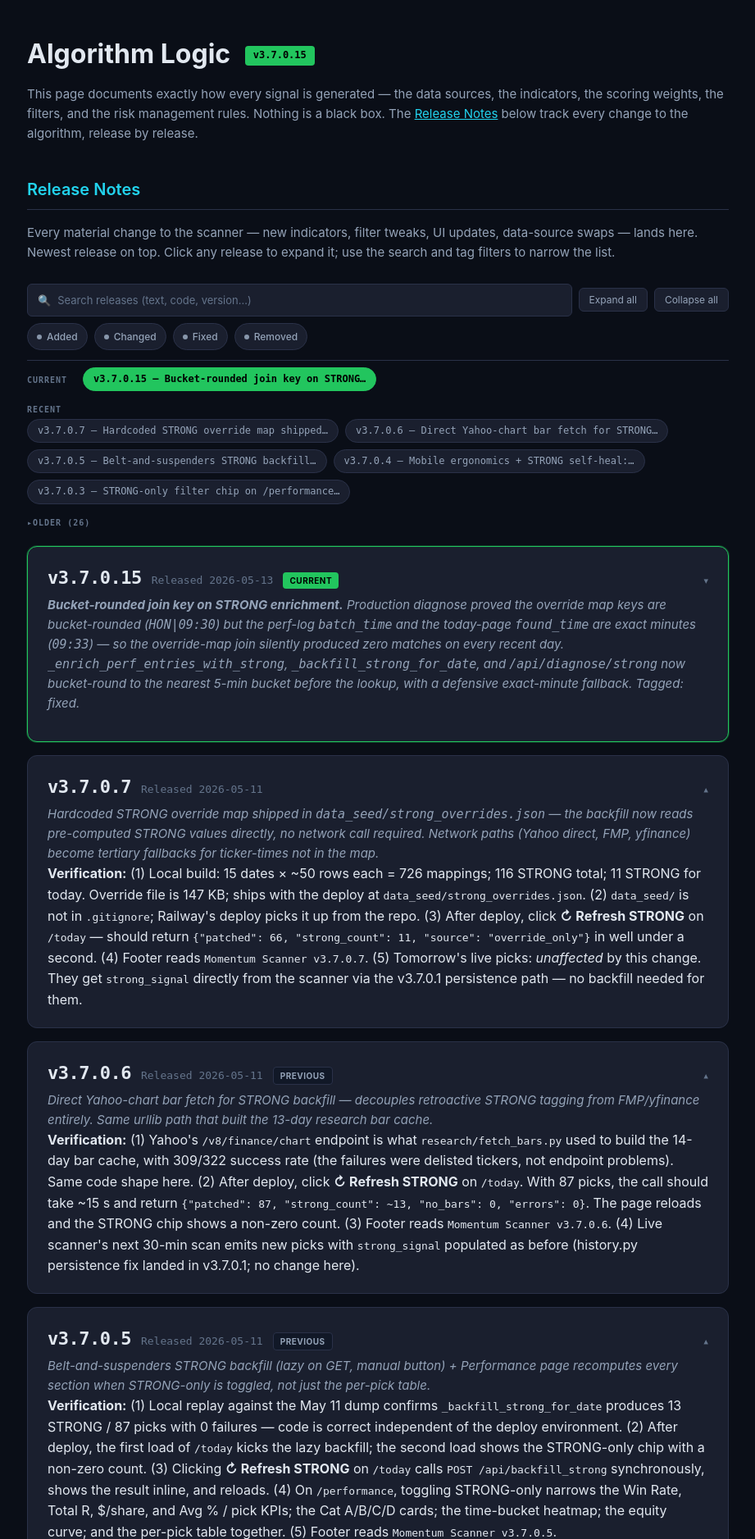
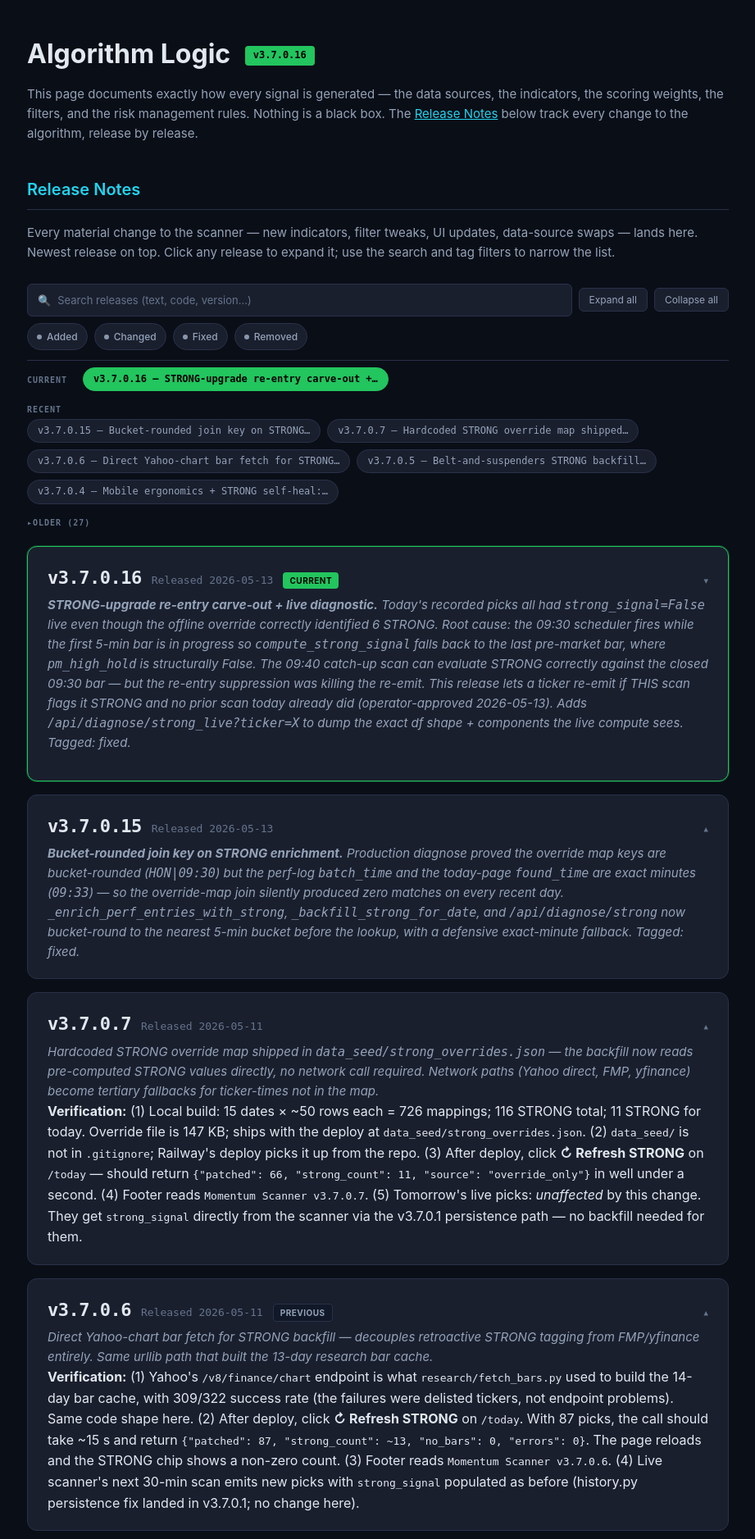
Before and after one commit to raveeshbhasin-assistant/momentum-scanner, a FastAPI app: page /logic in a window 1280 px wide. Shown: the part 70-1947 px from the top of the page at 82% size, without its empty margins (179-1100 px from the left). Run offline with FastAPI, Linux system fonts and the light colour scheme; some libraries are stand-ins or nearby versions.

Commit message:
v3.7.0.16: STRONG-upgrade carve-out + live diagnostic endpoint
Today (2026-05-13) the override map identified 6 STRONG picks but every one
of the 83 live emissions recorded strong_signal=False. Two root causes:

1) 09:30 scheduler fires while the first 5-min bar is in progress, so
   compute_strong_signal falls back to the last pre-market bar where
   pm_high_hold is structurally False. The 09:40 catch-up scan (added in
   0.14) can compute STRONG correctly against the now-closed 09:30 bar,
   but the SUPPRESS_REENTRIES filter was killing that second emission.

2) Even after-RTH scans (12:32, 14:32) all show pm_high_hold=False on
   override-STRONG picks. Needs further investigation — adding a dedicated
   live-diagnostic endpoint to dump df shape and the partial-bar decision
   so we can see what's actually happening.

Changes:
- _today_tickers_strong tracks tickers that already fired STRONG today
- Re-entry filter now lets a ticker through if it became STRONG on this
  scan and was not yet STRONG on any prior scan (operator-approved)
- Logs the upgrade explicitly with is_strong_upgrade=True
- /api/diagnose/strong_live?ticker=X dumps the full live picture:
  bar counts (total, today, pm, rth), partial-bar decision, ref_idx,
  ref bar OHLCV+VWAP, all four components

Co-Authored-By: Claude Opus 4.7 (1M context) <noreply@anthropic.com>

```diff
--- a/app.py
+++ b/app.py
@@ -73,6 +73,7 @@ last_scan_time: str = "Never"
 scan_history: list[dict] = []  # History of past scans
 is_scanning: bool = False
 _today_tickers_seen: set = set()  # For re-entry suppression
+_today_tickers_strong: set = set()  # v3.7.0.16: tickers that have already fired STRONG today (block only re-entries that don't upgrade)
 _last_reset_date: str = ""        # Track daily reset
 _sector_priority: list[str] = []  # Current hot-sector tickers
 
@@ -83,10 +84,11 @@ _sector_priority: list[str] = []  # Current hot-sector tickers
 
 def _reset_daily_state():
     """Reset daily tracking state at start of each trading day."""
-    global _today_tickers_seen, _last_reset_date
+    global _today_tickers_seen, _today_tickers_strong, _last_reset_date
     today = datetime.now(config.ET).strftime("%Y-%m-%d")
     if today != _last_reset_date:
         _today_tickers_seen = set()
+        _today_tickers_strong = set()
         _last_reset_date = today
         reset_premarket()
         logger.info(f"Daily state reset for {today}")
@@ -370,19 +372,39 @@ def scheduled_scan():
         # at least one emission during regular session.
         in_rth = _in_regular_session(now)
         if config.SUPPRESS_REENTRIES and results and in_rth:
+            # v3.7.0.16: allow a ticker to re-emit if THIS scan flags it
+            # STRONG and no prior emission today was already STRONG. This
+            # is the "STRONG-upgrade" path: when the 09:30 scan fires while
+            # the first 5-min bar is still in progress, compute_strong_signal
+            # falls back to a pre-market bar where pm_high_hold/new_hod can't
+            # both be true. The 09:40 or 10:00 scan sees the closed 09:30
+            # bar and CAN evaluate STRONG. Without this carve-out, dedup
+            # kills that second emission. Authorized by the operator on
+            # 2026-05-13: it's OK to re-emit anything that ever becomes
+            # STRONG, because the value of the STRONG signal far outweighs
+            # the cost of a duplicate emission for the same ticker.
             filtered = []
             for signal in results:
                 ticker = signal["ticker"]
-                if ticker in _today_tickers_seen:
+                is_strong_now = bool(signal.get("strong_signal"))
+                already_seen = ticker in _today_tickers_seen
+                already_strong = ticker in _today_tickers_strong
+                if already_seen and not (is_strong_now and not already_strong):
                     signal["is_reentry"] = True
-                    logger.info(f"RE-ENTRY suppressed: {ticker} (already signaled today)")
-                    # Still record it but don't show in top signals
+                    logger.info(
+                        f"RE-ENTRY suppressed: {ticker} "
+                        f"(seen=Y strong_now={is_strong_now} already_strong={already_strong})"
+                    )
                     continue
-                else:
-                    signal["is_reentry"] = False
-                    _today_tickers_seen.add(ticker)
-                    filtered.append(signal)
-            # Log what was filtered
+                # Allow through. Mark as upgrade if this is a STRONG re-emit.
+                signal["is_reentry"] = False
+                if already_seen and is_strong_now and not already_strong:
+                    signal["is_strong_upgrade"] = True
+                    logger.info(f"STRONG-UPGRADE re-emit allowed: {ticker}")
+                _today_tickers_seen.add(ticker)
+                if is_strong_now:
+                    _today_tickers_strong.add(ticker)
+                filtered.append(signal)
             suppressed = len(results) - len(filtered)
             if suppressed > 0:
                 logger.info(f"Re-entry filter: {suppressed} signals suppressed, {len(filtered)} kept")
@@ -799,6 +821,89 @@ async def api_diagnose_strong():
         out["picks_load_error"] = str(e)
 
     return out
+
+
+@app.get("/api/diagnose/strong_live", response_class=JSONResponse)
+async def api_diagnose_strong_live(ticker: str = "EW"):
+    """
+    v3.7.0.16: dump exactly what the LIVE scan sees when computing STRONG
+    for a single ticker, RIGHT NOW. Uses the same fetcher (fetch_intraday_data
+    → FMP → yfinance fallback) and same compute_strong_signal helper.
+    """
+    from scanner import fetch_intraday_data, compute_strong_signal, calculate_indicators
+    import pandas as _pd
+    ticker = (ticker or "").upper().strip()
+    out = {"ticker": ticker, "now_et": datetime.now(config.ET).isoformat()}
+    try:
+        data = fetch_intraday_data([ticker], interval=config.CANDLE_INTERVAL,
+                                   days=config.CANDLE_LOOKBACK_DAYS)
+        df = data.get(ticker)
+        if df is None or df.empty:
+            out["error"] = "fetcher returned no df for ticker"
+            out["fetcher_keys"] = list(data.keys())
+            return out
+        df = calculate_indicators(df)
+        out["bars_total"] = int(len(df))
+        try:
+            out["first_ts"] = str(df.index[0])
+            out["last_ts"] = str(df.index[-1])
+            out["index_tz"] = str(getattr(df.index, "tz", None))
+        except Exception as e:
+            out["index_err"] = str(e)
+        try:
+            today = _pd.Timestamp.now(tz=config.ET).date()
+            today_mask = df.index.date == today
+            df_today = df[today_mask]
+            hours = df_today.index.hour
+            mins = df_today.index.minute
+            pm_mask = (hours < 9) | ((hours == 9) & (mins < 30))
+            rth_mask = ~pm_mask
+            out["bars_today_total"] = int(len(df_today))
+            out["bars_today_premarket"] = int(pm_mask.sum())
+            out["bars_today_rth"] = int(rth_mask.sum())
+            if len(df_today) > 0:
+                out["today_first_ts"] = str(df_today.index[0])
+                out["today_last_ts"] = str(df_today.index[-1])
+                if pm_mask.any():
+                    out["today_pm_high"] = float(df_today["High"][pm_mask].max())
+                if rth_mask.any():
+                    out["today_rth_high"] = float(df_today["High"][rth_mask].max())
+        except Exception as e:
+            out["today_slice_err"] = str(e)
+        try:
+            last_ts = df.index[-1]
+            now_ref = _pd.Timestamp.now(tz=last_ts.tz) if getattr(last_ts, "tz", None) else _pd.Timestamp.utcnow()
+            bar_end = last_ts + _pd.Timedelta(minutes=5)
+            is_partial = bool(now_ref < bar_end)
+            out["partial_check"] = {
+                "last_ts": str(last_ts),
+                "bar_end": str(bar_end),
+                "now_ref": str(now_ref),
+                "is_partial": is_partial,
+                "ref_idx": -2 if (is_partial and len(df) >= 2) else -1,
+            }
+        except Exception as e:
+            out["partial_err"] = str(e)
+        info = compute_strong_signal(df)
+        out["compute_strong_signal"] = info
+        try:
+            ri = -2 if out["partial_check"]["is_partial"] else -1
+            bar = df.iloc[ri]
+            out["ref_bar"] = {
+                "ts": str(df.index[ri]),
+                "Open": float(bar["Open"]) if _pd.notna(bar["Open"]) else None,
+                "High": float(bar["High"]) if _pd.notna(bar["High"]) else None,
+                "Low":  float(bar["Low"])  if _pd.notna(bar["Low"])  else None,
+                "Close": float(bar["Close"]) if _pd.notna(bar["Close"]) else None,
+                "Volume": float(bar["Volume"]) if _pd.notna(bar["Volume"]) else None,
+                "VWAP": float(bar["VWAP"]) if "VWAP" in df.columns and _pd.notna(bar["VWAP"]) else None,
+            }
+        except Exception as e:
+            out["ref_bar_err"] = str(e)
+        return out
+    except Exception as e:
+        out["error"] = f"{type(e).__name__}: {e}"
+        return out
 
 
 @app.get("/api/diagnose/egress", response_class=JSONResponse)
--- a/templates/_footer.html
+++ b/templates/_footer.html
@@ -13,6 +13,6 @@
         {% endwith %}
 #}
 <footer class="footer">
-    Momentum Scanner v3.7.0.15 &mdash; For educational and informational purposes only. Not financial advice.
+    Momentum Scanner v3.7.0.16 &mdash; For educational and informational purposes only. Not financial advice.
     {% if footer_note %}<br><span style="opacity:0.8">{{ footer_note }}</span>{% endif %}
 </footer>
--- a/templates/logic.html
+++ b/templates/logic.html
@@ -2,7 +2,7 @@
 <html lang="en">
 <head>
     {% include "_head.html" %}
-    <title>Algorithm Logic — Momentum Scanner v3.7.0.15</title>
+    <title>Algorithm Logic — Momentum Scanner v3.7.0.16</title>
     <style>
         /* line-height: 1.6 is inherited from base.css — Phase 5 readability target */
         .content { max-width: 920px; margin: 0 auto; padding: 40px 32px 48px; }
@@ -351,7 +351,7 @@
     {% with active_page="logic", page_title="Algorithm Logic" %}{% include "_nav.html" %}{% endwith %}
 
     <main class="content">
-        <h1>Algorithm Logic <span class="version-tag">v3.7.0.15</span></h1>
+        <h1>Algorithm Logic <span class="version-tag">v3.7.0.16</span></h1>
         <p>This page documents exactly how every signal is generated — the data sources, the indicators, the scoring weights, the filters, and the risk management rules. Nothing is a black box. The <a href="#release-notes" style="color: var(--cyan);">Release Notes</a> below track every change to the algorithm, release by release.</p>
 
         <!-- ═══════════════════════════════════════════════════════ -->
@@ -388,12 +388,21 @@
         <!-- TOC is rendered by JS in three groups: Current / Recent / Older -->
         <div class="release-toc-groups" id="tocGroups" aria-label="Release table of contents"></div>
 
+        <!-- ───── v3.7.0.16 ───── -->
+        <div class="release current" id="v3-7-0-16">
+            <div class="release-header">
+                <span class="release-version">v3.7.0.16</span>
+                <span class="release-date">Released 2026-05-13</span>
+                <span class="release-pill pill-current">Current</span>
+            </div>
+            <div class="release-title"><strong>STRONG-upgrade re-entry carve-out + live diagnostic.</strong> Today's recorded picks all had <code>strong_signal=False</code> live even though the offline override correctly identified 6 STRONG. Root cause: the 09:30 scheduler fires while the first 5-min bar is in progress so <code>compute_strong_signal</code> falls back to the last pre-market bar, where <code>pm_high_hold</code> is structurally False. The 09:40 catch-up scan can evaluate STRONG correctly against the closed 09:30 bar — but the re-entry suppression was killing the re-emit. This release lets a ticker re-emit if THIS scan flags it STRONG and no prior scan today already did (operator-approved 2026-05-13). Adds <code>/api/diagnose/strong_live?ticker=X</code> to dump the exact df shape + components the live compute sees. Tagged: <span class="pill pill-fixed">fixed</span>.</div>
+        </div>
+
         <!-- ───── v3.7.0.15 ───── -->
-        <div class="release current" id="v3-7-0-15">
+        <div class="release" id="v3-7-0-15">
             <div class="release-header">
                 <span class="release-version">v3.7.0.15</span>
                 <span class="release-date">Released 2026-05-13</span>
-                <span class="release-pill pill-current">Current</span>
             </div>
             <div class="release-title"><strong>Bucket-rounded join key on STRONG enrichment.</strong> Production diagnose proved the override map keys are bucket-rounded (<code>HON|09:30</code>) but the perf-log <code>batch_time</code> and the today-page <code>found_time</code> are exact minutes (<code>09:33</code>) — so the override-map join silently produced zero matches on every recent day. <code>_enrich_perf_entries_with_strong</code>, <code>_backfill_strong_for_date</code>, and <code>/api/diagnose/strong</code> now bucket-round to the nearest 5-min bucket before the lookup, with a defensive exact-minute fallback. Tagged: <span class="pill pill-fixed">fixed</span>.</div>
         </div>
```
